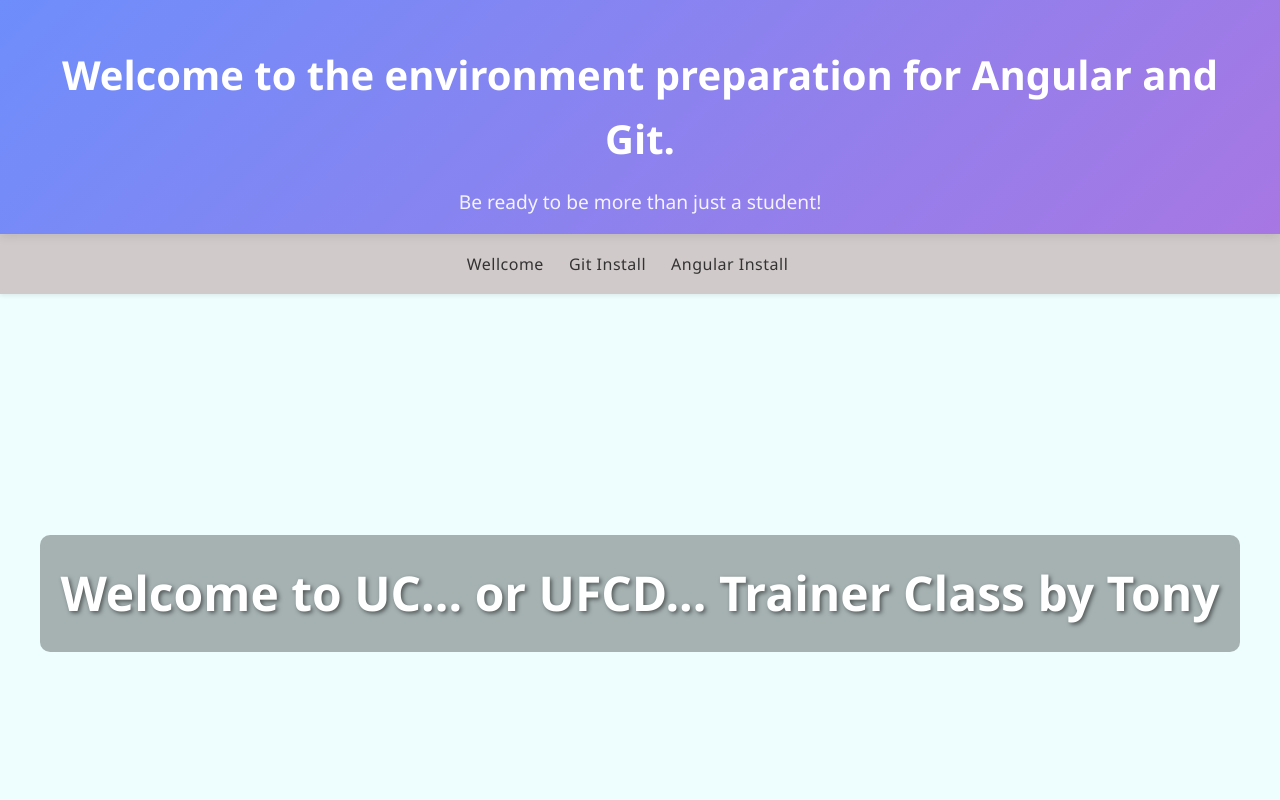
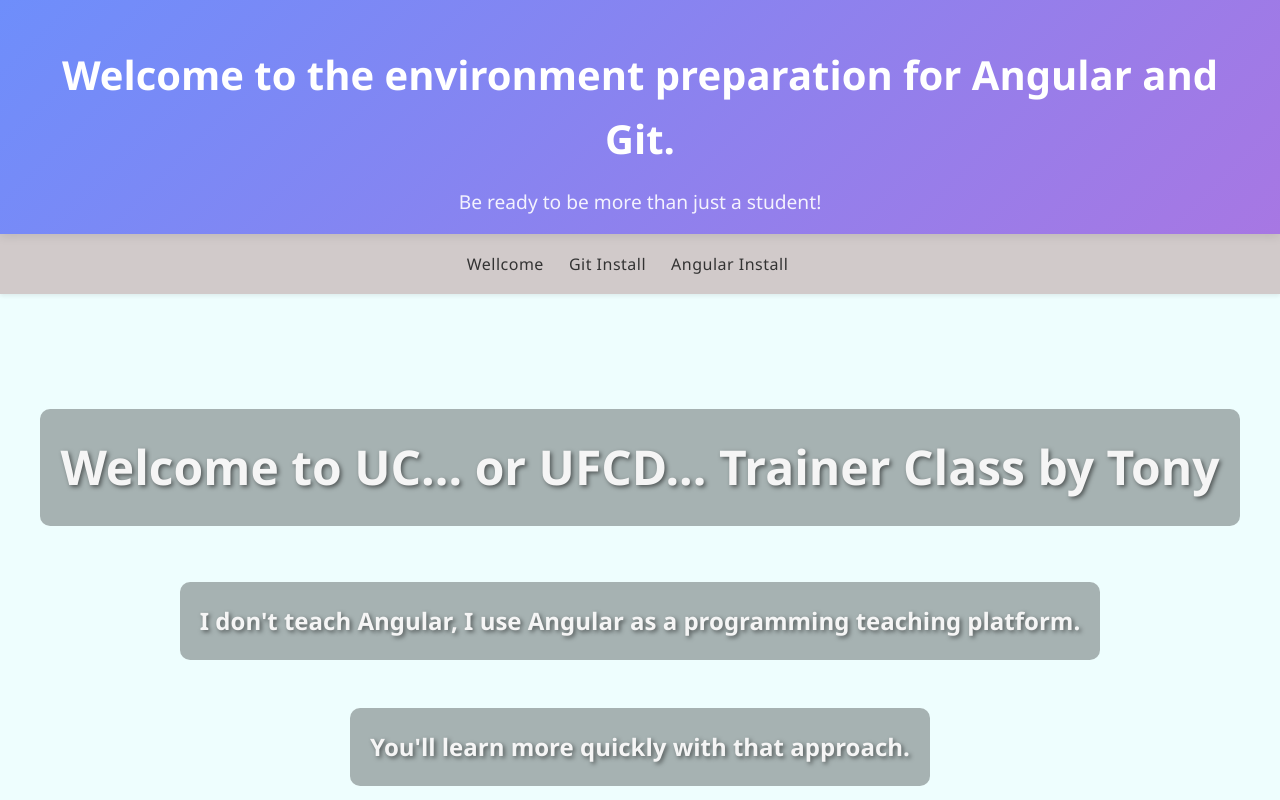
Before and after one commit to Tonyfilho/trainer-class, an Angular app: page /wellcome in a window 1280 px wide. Shown: the top 800 px of the page. Built offline with nearby package versions, Linux system fonts and the light colour scheme.

Commit message:
update projeto

```diff
--- a/src/app/_service/pdf.service.ts
+++ b/src/app/_service/pdf.service.ts
@@ -32,7 +32,7 @@ export class PdfService {
         .then((canvas: HTMLCanvasElement) => {
           // 1) desenha watermark repetida/padrão no canvas
           this.drawRepeatedWatermarkOnCanvas(canvas, {
-            text: 'www.tonyfilho-cv.com',
+            text: 'https://www.linkedin.com/in/tony-filho-238238233/',
             repeatSpacingX: 300,   // espaçamento em px do padrão (ajusta conforme necessário)
             repeatSpacingY: 220,
             smallAlpha: 0.14,
--- a/src/app/_service/watermark.service.ts
+++ b/src/app/_service/watermark.service.ts
@@ -9,7 +9,7 @@ export class WatermarkAppService {
   private _showOverlay = new BehaviorSubject<boolean>(false);
   showOverlay$ = this._showOverlay.asObservable();
 
-  private _texts: string[] = Array(25).fill('www.tonyfilho-cv.com');
+  private _texts: string[] = Array(25).fill('https://www.linkedin.com/in/tony-filho-238238233/');
 
   constructor() {
     this.setupListeners();
--- a/src/app/app.routes.ts
+++ b/src/app/app.routes.ts
@@ -1,11 +1,32 @@
 import { Routes } from '@angular/router';
 
-
 export const routes: Routes = [
-    { path: '', redirectTo: 'wellcome', pathMatch: 'full' }, // Rota padrão
-    { path: 'wellcome', loadComponent:()  => import('./pages/_wellcome/wellcome.component').then(c => c.WellcomeComponent)},
-    { path: 'class/angular-install', loadComponent:()  => import('./pages/get-starting-angular/get-starting-with-angular.component').then(c => c.GetStartingWithAngularComponent)},
-    { path: 'class/git-install', loadComponent:()  => import('./pages/git/git.component').then(c => c.GitComponent)},
-
-    // Adicione outras rotas aqui
-  ];
+  { path: '', redirectTo: 'wellcome', pathMatch: 'full' }, // Rota padrão
+  {
+    path: 'wellcome',
+    loadComponent: () =>
+      import('./pages/_wellcome/wellcome.component').then(
+        (c) => c.WellcomeComponent
+      ),
+  },
+  {
+    path: 'class/angular-install',
+    loadComponent: () =>
+      import(
+        './pages/get-starting-angular/get-starting-with-angular.component'
+      ).then((c) => c.GetStartingWithAngularComponent),
+  },
+  {
+    path: 'class/git-install',
+    loadComponent: () =>
+      import('./pages/git/git.component').then((c) => c.GitComponent),
+  },
+  {
+    path: '**',
+    loadComponent: () =>
+      import('./pages/_wellcome/wellcome.component').then(
+        (c) => c.WellcomeComponent
+      ),
+  },
+  // Adicione outras rotas aqui
+];
--- a/src/app/pages/_wellcome/wellcome.component.css
+++ b/src/app/pages/_wellcome/wellcome.component.css
@@ -1,41 +1,10 @@
-/* .img {
-  max-width: 100%;
-  min-height: 75vh;
-  display: flex;
-  justify-content: space-between;
-  flex-wrap: nowrap;
-  align-items: center;
-} */
-
-/*
-
-.welcome-container {
-  width: 100vw;
-  height: 100%;
-  display: flex;
-  justify-content: center;
-  align-items: center;
-  background-image: url("./../../../asset/img/backgrounds/01_Background2.png");
-  background-size: cover;
-  background-position: center;
-  background-repeat: no-repeat;
-}
-
-.welcome-title {
-  color: white;
-  font-size: 3rem;
-  text-align: center;
-  text-shadow: 2px 2px 4px rgba(0, 0, 0, 0.5);
-  padding: 20px;
-  background-color: rgba(0, 0, 0, 0.3);
-  border-radius: 10px;
-} */
 
 
 .welcome-container {
     width: 100vw;
     height: 75vh; /* Use viewport height para ocupar toda a altura */
     display: flex;
+    flex-direction: column;
     justify-content: center;
     align-items: center;
 
@@ -43,14 +12,18 @@
     padding: 0; /* Remove paddings padrão */
   }
 
-  .welcome-title {
-    color: white;
+  .welcome-title, .welcome-title-h2 {
+    color: var(--background-color-sections);
     font-size: 3rem;
     text-align: center;
     text-shadow: 2px 2px 4px rgba(0, 0, 0, 0.5);
     padding: 20px;
     background-color: rgba(0, 0, 0, 0.3);
     border-radius: 10px;
+  }
+
+  .welcome-title-h2 {
+    font-size: 1.5rem;
   }
 
   /* Media Queries para ajustes específicos */
--- a/src/app/pages/_wellcome/wellcome.component.html
+++ b/src/app/pages/_wellcome/wellcome.component.html
@@ -1,11 +1,5 @@
-<!-- <div class="img">
-    <div class="welcome-container">
-        <h1 class="welcome-title">Welcome to Firebase Functions Class</h1>
-    </div>
-
-</div> -->
-
-<!-- Simplifique a estrutura HTML -->
 <div class="welcome-container">
     <h1 class="welcome-title">{{ this.welcomeMessage() }}</h1>
+    <h3 class="welcome-title-h2">I don't teach Angular, I use Angular as a programming teaching platform.</h3>
+    <h3 class="welcome-title-h2">You'll learn more quickly with that approach.</h3>
 </div>
```
